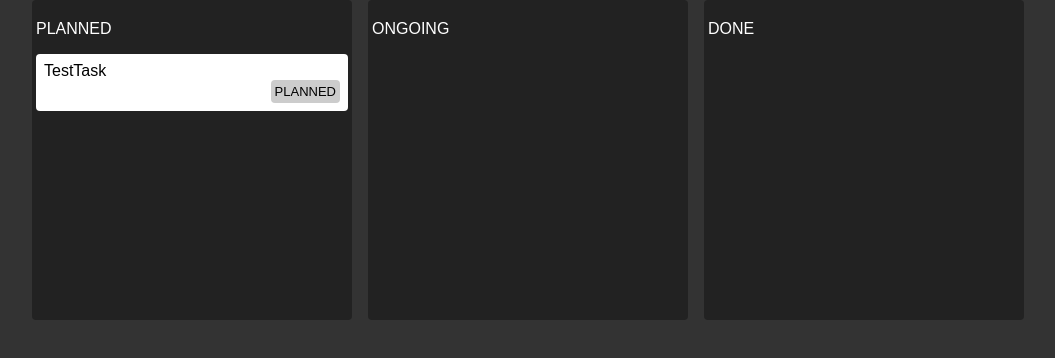
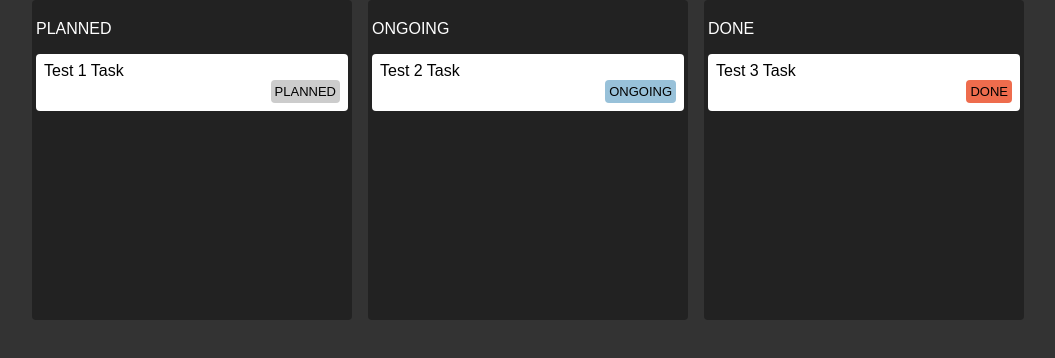
Before and after one commit to kemaltf/zustand-example, a React (Vite) app: page / in a window 1280 px wide. Shown: the top 358 px of the page, without its empty margins (112-1167 px from the left). Built offline with nearby package versions, Linux system fonts and the light colour scheme.

Commit message:
Trying displaying another task

```diff
--- a/src/store.js
+++ b/src/store.js
@@ -5,7 +5,11 @@ import { create } from 'zustand';
 // and it will return an object (contain everything we have in our store)
 // inside this, basically globalized our tasks
 const store = (set) => ({
-  tasks: [{ title: 'TestTask', state: 'PLANNED' }],
+  tasks: [
+    { title: 'Test 1 Task', state: 'PLANNED' },
+    { title: 'Test 2 Task', state: 'ONGOING' },
+    { title: 'Test 3 Task', state: 'DONE' },
+  ],
 });
 
 // ask to chat gpt when we export this it will be like what?
```
